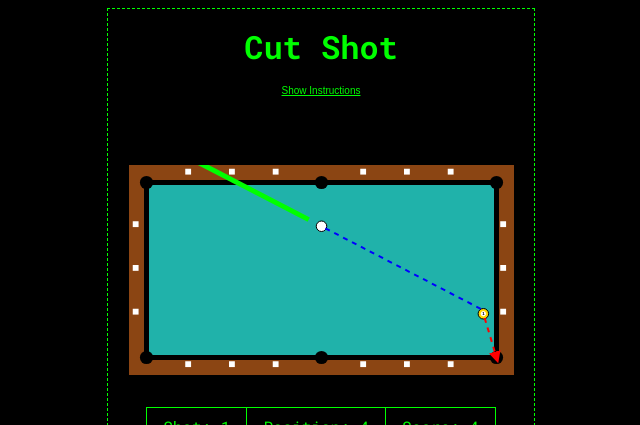
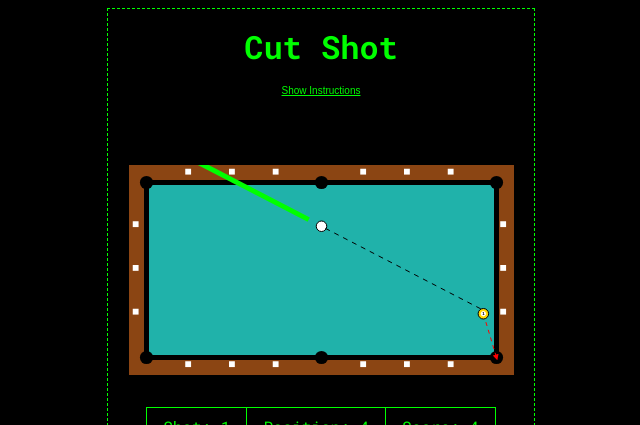
Before and after one commit to moviefan322/vuebsdrills, a Vue app: page /drill/1 in a window 1280 px wide. Shown: the top 425 px of the page, without its empty margins (319-959 px from the left). Built offline with nearby package versions, Linux system fonts and the light colour scheme.

Commit message:
programs diagram for wagon wheel

```diff
--- a/src/components/PoolTable.vue
+++ b/src/components/PoolTable.vue
@@ -28,6 +28,10 @@ export default {
       type: Object,
       required: false,
       default: () => ({ isTarget: false, x: 7.5, y: 0.5, rotate: false, w: 0.65, h: 0.8 })
+    },
+    leaveLineProp: {
+      type: Object,
+      default: () => ({ draw: false, x: 0, y: 0 })
     }
   },
   computed: {
@@ -64,8 +68,8 @@ export default {
       const pocketY = this.pottingPocket.y
 
       const angle = Math.atan2(pocketY - objectBall.y, pocketX - objectBall.x)
-      const objectBallEdgeX = objectBall.x + Math.cos(angle) * objectBall.radius
-      const objectBallEdgeY = objectBall.y + Math.sin(angle) * objectBall.radius
+      const objectBallEdgeX = objectBall.x + Math.cos(angle) * (objectBall.radius * 2)
+      const objectBallEdgeY = objectBall.y + Math.sin(angle) * (objectBall.radius * 2)
 
       return {
         start: { x: objectBallEdgeX, y: objectBallEdgeY },
@@ -92,6 +96,25 @@ export default {
         end: { x: objectBallEdgeX, y: objectBallEdgeY }
       }
     },
+    leaveLine() {
+      const diamondWidth = this.tableWidth / 8
+      const objectBall = this.objectBall
+      const pocketX = this.pottingPocket.x
+      const pocketY = this.pottingPocket.y
+      const pocketAngle = Math.atan2(pocketY - objectBall.y, pocketX - objectBall.x)
+      const leaveLine = this.leaveLineProp
+      if (!leaveLine.draw) return null
+
+      const xEnd = this.leaveLineProp.x * diamondWidth
+      const yEnd = this.leaveLineProp.y * diamondWidth
+      const objectBallEdgeX = objectBall.x - Math.cos(pocketAngle) * objectBall.radius
+      const objectBallEdgeY = objectBall.y - Math.sin(pocketAngle) * objectBall.radius
+
+      return {
+        start: { x: objectBallEdgeX, y: objectBallEdgeY },
+        end: { x: xEnd, y: yEnd }
+      }
+    },
     cuePosition() {
       const shotLine = this.shotLine
       if (!shotLine) return { start: { x: 0, y: 0 }, end: { x: 0, y: 0 } }
@@ -115,7 +138,6 @@ export default {
   mounted() {
     this.drawPoolTable()
     this.modifySpecificDiamonds()
-    console.log(this.ballPositions)
   },
   methods: {
     getColor(number) {
@@ -293,7 +315,7 @@ export default {
         .append('rect')
         .attr('class', 'stripe')
         .attr('x', (d) => d.x + borderSize - ballRadius)
-        .attr('y', (d) => d.y + borderSize - ballRadius / 3)
+        .attr('y', (d) => d.y + borderSize - ballRadius * 0.5)
         .attr('width', ballRadius * 2)
         .attr('height', ballRadius)
         .attr('fill', 'white')
@@ -349,9 +371,9 @@ export default {
           .attr('y1', shotLine.start.y + borderSize)
           .attr('x2', shotLine.end.x + borderSize)
           .attr('y2', shotLine.end.y + borderSize)
-          .attr('stroke', 'blue')
-          .attr('stroke-width', 2)
-          .attr('stroke-dasharray', '5,5')
+          .attr('stroke', 'black')
+          .attr('stroke-width', 1)
+          .attr('stroke-dasharray', '5')
       }
 
       // Draw potting line
@@ -364,8 +386,23 @@ export default {
           .attr('x2', pottingLine.end.x + borderSize)
           .attr('y2', pottingLine.end.y + borderSize)
           .attr('stroke', 'red')
-          .attr('stroke-width', 2)
-          .attr('stroke-dasharray', '5,5')
+          .attr('stroke-width', 1)
+          .attr('stroke-dasharray', '4')
+          .attr('marker-end', 'url(#arrowhead)')
+      }
+
+      // Draw leave line
+      const leaveLine = this.leaveLine
+      if (leaveLine) {
+        svg
+          .append('line')
+          .attr('x1', leaveLine.start.x + borderSize)
+          .attr('y1', leaveLine.start.y + borderSize)
+          .attr('x2', leaveLine.end.x + borderSize)
+          .attr('y2', leaveLine.end.y + borderSize)
+          .attr('stroke', 'red')
+          .attr('stroke-width', 1)
+          .attr('stroke-dasharray', '4')
           .attr('marker-end', 'url(#arrowhead)')
       }
     },
@@ -388,6 +425,11 @@ export default {
       d3.select('#pool-table').selectAll('*').remove()
       this.drawPoolTable()
       this.modifySpecificDiamonds()
+    },
+    leaveLine() {
+      d3.select('#pool-table').selectAll('*').remove()
+      this.drawPoolTable()
+      this.modifySpecificDiamonds()
     }
   }
 }
--- a/src/components/TableComponent.vue
+++ b/src/components/TableComponent.vue
@@ -5,6 +5,7 @@
       :ballPositionsProp="ballPositionProps"
       :pottingPocketProp="pottingPocketProp"
       :targetSpecs="targetProp"
+      :leaveLineProp="leaveLineProp"
     />
   </div>
 </template>
@@ -32,12 +33,12 @@ const ballPositionProps = computed(() => {
     ]
   }
   if (store.getDrillId() === 3) {
-    if(store.getPosition() === 1) {
+    if (store.getPosition() === 1) {
       return [
-      { number: +store.getShot(), x: 7.7, y: 0.15 },
-      // Cue ball
-      { number: 0, x: 8 - store.getPosition(), y: 0.25 }
-    ]
+        { number: +store.getShot(), x: 7.7, y: 0.15 },
+        // Cue ball
+        { number: 0, x: 8 - store.getPosition(), y: 0.25 }
+      ]
     }
     return [
       { number: +store.getShot(), x: 9 - store.getPosition(), y: 0.2 },
@@ -59,6 +60,173 @@ const ballPositionProps = computed(() => {
       { number: 0, x: 3.7, y: 1.5 }
     ]
   }
+  if (store.getDrillId() === 6) {
+    if (store.getShot() === 1 || store.getShot() === 2) {
+      return [
+        { number: +store.getShot(), x: 3, y: 1 },
+        // Cue ball
+        { number: 0, x: 2, y: 1 }
+      ]
+    }
+    if (store.getShot() === 3 || store.getShot() === 4) {
+      return [
+        { number: +store.getShot(), x: 4, y: 2 },
+        // Cue ball
+        { number: 0, x: 2, y: 1 }
+      ]
+    }
+    if (store.getShot() === 5) {
+      return [
+        { number: +store.getShot(), x: 6, y: 2 },
+        // Cue ball
+        { number: 0, x: 2, y: 1 }
+      ]
+    }
+    if (store.getShot() === 6 || store.getShot() === 7) {
+      return [
+        { number: +store.getShot(), x: 3, y: 3 },
+        // Cue ball
+        { number: 0, x: 2, y: 3 }
+      ]
+    }
+    if (store.getShot() === 8 || store.getShot() === 9) {
+      return [
+        { number: +store.getShot(), x: 4, y: 2 },
+        // Cue ball
+        { number: 0, x: 2, y: 3 }
+      ]
+    }
+    if (store.getShot() === 10) {
+      return [
+        { number: +store.getShot(), x: 6, y: 2 },
+        // Cue ball
+        { number: 0, x: 2, y: 3 }
+      ]
+    }
+    return [
+      { number: +store.getShot(), x: 4, y: 2 },
+      // Cue ball
+      { number: 0, x: 3.7, y: 1.5 }
+    ]
+  }
+  if (store.getDrillId() === 7) {
+    if (store.getShot() === 1 || store.getShot() === 2) {
+      return [
+        { number: 0, x: 3.6, y: 2 },
+        { number: 15, x: 4, y: 1 },
+        { number: 1, x: 4.95, y: 0.2 },
+        { number: 2, x: 5.95, y: 0.2 },
+        { number: 3, x: 6.95, y: 0.2 },
+        { number: 4, x: 7.8, y: 0.2 },
+        { number: 5, x: 7.8, y: 0.95 },
+        { number: 6, x: 7.8, y: 1.95 },
+        { number: 7, x: 7.8, y: 2.95 },
+        { number: 8, x: 7.8, y: 3.8 },
+        { number: 9, x: 6.95, y: 3.8 },
+        { number: 10, x: 5.95, y: 3.8 }
+      ]
+    }
+    if (store.getShot() === 3 || store.getShot() === 4) {
+      return [
+        { number: 0, x: 3.6, y: 2 },
+        { number: 15, x: 4, y: 1 },
+        { number: 2, x: 5.95, y: 0.2 },
+        { number: 3, x: 6.95, y: 0.2 },
+        { number: 4, x: 7.8, y: 0.2 },
+        { number: 5, x: 7.8, y: 0.95 },
+        { number: 6, x: 7.8, y: 1.95 },
+        { number: 7, x: 7.8, y: 2.95 },
+        { number: 8, x: 7.8, y: 3.8 },
+        { number: 9, x: 6.95, y: 3.8 },
+        { number: 10, x: 5.95, y: 3.8 }
+      ]
+    }
+    if (store.getShot() === 5 || store.getShot() === 6) {
+      return [
+        { number: 0, x: 3.6, y: 2 },
+        { number: 15, x: 4, y: 1 },
+        { number: 3, x: 6.95, y: 0.2 },
+        { number: 4, x: 7.8, y: 0.2 },
+        { number: 5, x: 7.8, y: 0.95 },
+        { number: 6, x: 7.8, y: 1.95 },
+        { number: 7, x: 7.8, y: 2.95 },
+        { number: 8, x: 7.8, y: 3.8 },
+        { number: 9, x: 6.95, y: 3.8 },
+        { number: 10, x: 5.95, y: 3.8 }
+      ]
+    }
+    if (store.getShot() === 7 || store.getShot() === 8) {
+      return [
+        { number: 0, x: 3.6, y: 2 },
+        { number: 15, x: 4, y: 1 },
+        { number: 4, x: 7.8, y: 0.2 },
+        { number: 5, x: 7.8, y: 0.95 },
+        { number: 6, x: 7.8, y: 1.95 },
+        { number: 7, x: 7.8, y: 2.95 },
+        { number: 8, x: 7.8, y: 3.8 },
+        { number: 9, x: 6.95, y: 3.8 },
+        { number: 10, x: 5.95, y: 3.8 }
+      ]
+    }
+    if (store.getShot() === 9 || store.getShot() === 10) {
+      return [
+        { number: 0, x: 3.6, y: 2 },
+        { number: 15, x: 4, y: 1 },
+        { number: 5, x: 7.8, y: 0.95 },
+        { number: 6, x: 7.8, y: 1.95 },
+        { number: 7, x: 7.8, y: 2.95 },
+        { number: 8, x: 7.8, y: 3.8 },
+        { number: 9, x: 6.95, y: 3.8 },
+        { number: 10, x: 5.95, y: 3.8 }
+      ]
+    }
+    if (store.getShot() === 11 || store.getShot() === 12) {
+      return [
+        { number: 0, x: 3.6, y: 2 },
+        { number: 15, x: 4, y: 1 },
+        { number: 6, x: 7.8, y: 1.95 },
+        { number: 7, x: 7.8, y: 2.95 },
+        { number: 8, x: 7.8, y: 3.8 },
+        { number: 9, x: 6.95, y: 3.8 },
+        { number: 10, x: 5.95, y: 3.8 }
+      ]
+    }
+    if (store.getShot() === 13 || store.getShot() === 14) {
+      return [
+        { number: 0, x: 3.6, y: 2 },
+        { number: 15, x: 4, y: 1 },
+        { number: 7, x: 7.8, y: 2.95 },
+        { number: 8, x: 7.8, y: 3.8 },
+        { number: 9, x: 6.95, y: 3.8 },
+        { number: 10, x: 5.95, y: 3.8 }
+      ]
+    }
+    if (store.getShot() === 15 || store.getShot() === 16) {
+      return [
+        { number: 0, x: 3.6, y: 2 },
+        { number: 15, x: 4, y: 1 },
+        { number: 8, x: 7.8, y: 3.8 },
+        { number: 9, x: 6.95, y: 3.8 },
+        { number: 10, x: 5.95, y: 3.8 }
+      ]
+    }
+    if (store.getShot() === 17 || store.getShot() === 18) {
+      return [
+        { number: 0, x: 3.6, y: 2 },
+        { number: 15, x: 4, y: 1 },
+        { number: 9, x: 6.95, y: 3.8 },
+        { number: 10, x: 5.95, y: 3.8 }
+      ]
+    }
+    if (store.getShot() === 19 || store.getShot() === 20) {
+      return [
+        { number: 0, x: 3.6, y: 2 },
+        { number: 15, x: 4, y: 1 },
+        { number: 10, x: 5.95, y: 3.8 }
+      ]
+    }
+    return null
+  }
   return [
     { number: +store.getShot(), x: 7.5, y: 0.15 },
     // Cue ball
@@ -77,6 +245,33 @@ const pottingPocketProp = computed(() => {
 
   if (store.getDrillId() === 5) {
     return { x: 4, y: 4 }
+  }
+
+  if (store.getDrillId() === 6) {
+    if (store.getShot() === 1 || store.getShot() === 9) {
+      return { x: 4, y: 0 }
+    }
+    if (store.getShot() === 2 || store.getShot() === 10) {
+      return { x: 8, y: 0 }
+    }
+    if (store.getShot() === 3) {
+      return { x: 8, y: 4 }
+    }
+    if (store.getShot() === 6 || store.getShot() === 4) {
+      return { x: 4, y: 4 }
+    }
+    if (store.getShot() === 7 || store.getShot() === 5) {
+      return { x: 8, y: 4 }
+    }
+    if (store.getShot() === 8) {
+      return { x: 8, y: 0 }
+    }
+
+    return { x: 4, y: 4 }
+  }
+
+  if (store.getDrillId() === 7) {
+    return { x: 4, y: 0 }
   }
 
   return { x: 8, y: 2 }
@@ -106,6 +301,42 @@ const targetProp = computed(() => {
   }
   return { isTarget: false, x: 4.5, y: 0.5, rotate: false, w: 2, h: 1 }
 })
+
+const leaveLineProp = computed(() => {
+  if (store.getDrillId() === 7) {
+    if (store.getShot() === 1 || store.getShot() === 2) {
+      return { draw: true, x: 4.8, y: 0.35 }
+    }
+    if (store.getShot() === 3 || store.getShot() === 4) {
+      return { draw: true, x: 5.8, y: 0.35 }
+    }
+    if (store.getShot() === 5 || store.getShot() === 6) {
+      return { draw: true, x: 6.7, y: 0.35 }
+    }
+    if (store.getShot() === 7 || store.getShot() === 8) {
+      return { draw: true, x: 7.5, y: 0.25 }
+    }
+    if (store.getShot() === 9 || store.getShot() === 10) {
+      return { draw: true, x: 7.5, y: 0.96 }
+    }
+    if (store.getShot() === 11 || store.getShot() === 12) {
+      return { draw: true, x: 7.5, y: 1.9 }
+    }
+    if (store.getShot() === 13 || store.getShot() === 14) {
+      return { draw: true, x: 7.5, y: 2.8 }
+    }
+    if (store.getShot() === 15 || store.getShot() === 16) {
+      return { draw: true, x: 7.6, y: 3.65 }
+    }
+    if (store.getShot() === 17 || store.getShot() === 18) {
+      return { draw: true, x: 6.75, y: 3.6 }
+    }
+    if (store.getShot() === 19 || store.getShot() === 20) {
+      return { draw: true, x: 5.8, y: 3.6 }
+    }
+  }
+  return { draw: false, x: 0, y: 0 }
+})
 </script>
 
 <style scoped>
```
